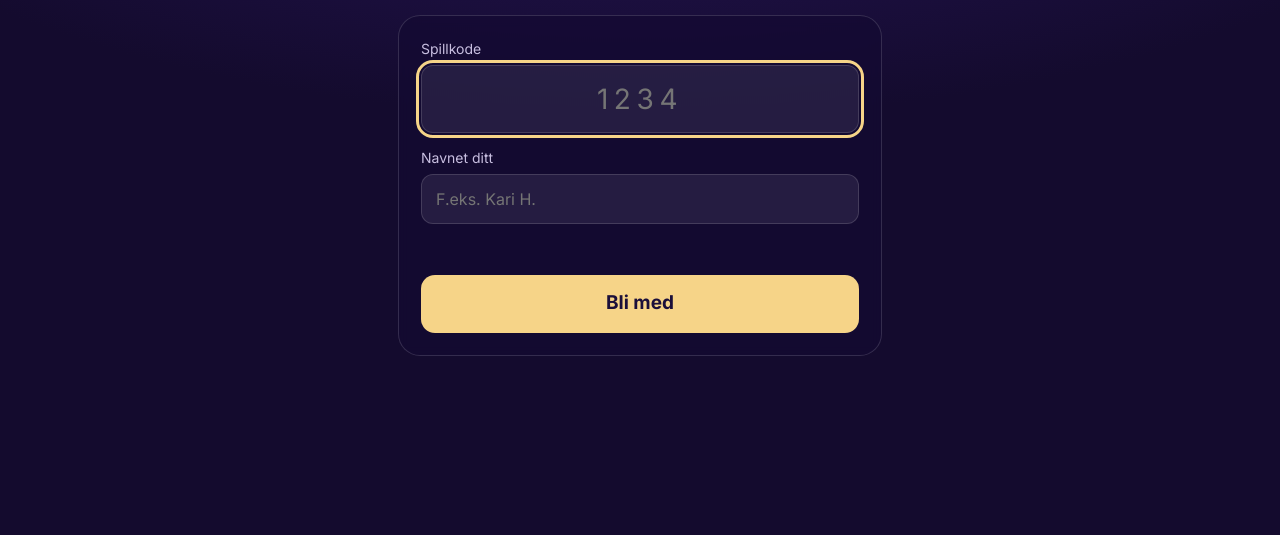
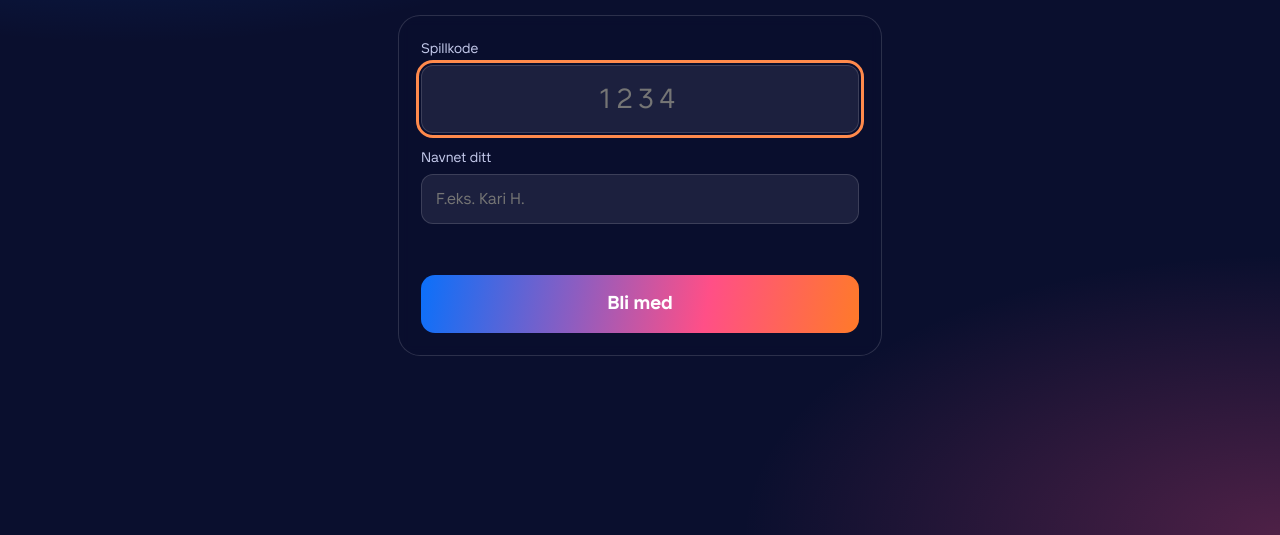
Before and after one commit to isakandre-stack/pt, a plain HTML site: page nyttar/index.html in a window 1280 px wide. Shown: the part 265-800 px from the top of the page. Drawn offline with nearby package versions, Linux system fonts and the light colour scheme.

Commit message:
Nyttårsquiz: Aspia Sans og Aspia-farger, logo i lobbyen
Co-Authored-By: Claude Opus 5.5 <noreply@anthropic.com>
Claude-Session: https://claude.ai/code/session_01HzbggNznRAVHvgPyy4t1zk

```diff
--- a/nyttar/index.html
+++ b/nyttar/index.html
@@ -3,29 +3,30 @@
 <head>
 <meta charset="UTF-8">
 <meta name="viewport" content="width=device-width, initial-scale=1">
-<meta name="theme-color" content="#140b2e">
+<meta name="theme-color" content="#0a0f2e">
 <title>Nyttårsquiz</title>
-<link rel="preconnect" href="https://fonts.googleapis.com">
-<link href="https://fonts.googleapis.com/css2?family=Inter:wght@400;600;700&display=swap" rel="stylesheet">
 <style>
 /*
 VOICE: festlig, stor og tydelig, lesbar fra bakerste bord
 IDEA: et nyttårsfyrverkeri over byen ved midnatt
 PICTURE: fyrverkeri i bakgrunnen, store fargede svarknapper med egne symboler
-COLOUR and TYPE: midnatt #140b2e, champagne #f6d488, svar i korall/turkis/gull/fiolett; Madera + Inter
+COLOUR and TYPE: Aspia-natt #0a0f2e med blå og rosa glød, gradient fra logoen; Aspia Sans, farger fra Aspia-logoen (blå, lilla, rosa, oransje)
 LAYOUT: storskjerm fyller hele flaten, mobil er én kolonne med store knapper
 */
-@font-face{font-family:Madera;src:url(madera-bold.woff2) format('woff2');font-weight:600 900;font-display:swap}
-:root{--dfont:Madera,Inter,sans-serif;--bg:#140b2e;--bg2:#21134a;--ink:#fff8ec;--mute:#c8bfe0;--gold:#f6d488;--line:rgba(255,255,255,.14);
---c0:#ff5d73;--c1:#1fbfa9;--c2:#f0a81e;--c3:#7a6bff;color-scheme:dark}
+@font-face{font-family:'Aspia Sans';src:url(AspiaSans-Regular.woff2) format('woff2');font-weight:400;font-display:swap}
+@font-face{font-family:'Aspia Sans';src:url(AspiaSans-Medium.woff2) format('woff2');font-weight:500 600;font-display:swap}
+@font-face{font-family:'Aspia Sans';src:url(AspiaSans-Bold.woff2) format('woff2');font-weight:700 900;font-display:swap}
+:root{--dfont:'Aspia Sans',system-ui,sans-serif;--bg:#0a0f2e;--bg2:#141c52;--ink:#ffffff;--mute:#c3c9ea;--gold:#ff8a4c;--line:rgba(255,255,255,.14);
+--grad:linear-gradient(100deg,#0b70fa 0%,#8c5dc1 35%,#ff4f87 65%,#ff7a29 100%);
+--c0:#0b70fa;--c1:#ff4f87;--c2:#ff7a29;--c3:#8c5dc1;color-scheme:dark}
 *{box-sizing:border-box;min-width:0}
 html,body{height:100%}
-body{margin:0;background:radial-gradient(120% 80% at 50% 0%,#2a1760 0%,var(--bg) 60%) fixed;color:var(--ink);font:17px/1.5 Inter,system-ui,sans-serif;overflow-x:clip}
+body{margin:0;background:radial-gradient(70% 55% at 10% 0%,rgba(11,112,250,.35) 0%,transparent 70%),radial-gradient(60% 50% at 100% 100%,rgba(255,79,135,.28) 0%,transparent 70%),var(--bg) fixed;color:var(--ink);font:17px/1.5 'Aspia Sans',system-ui,sans-serif;overflow-x:clip}
 #fw{position:fixed;inset:0;width:100%;height:100%;pointer-events:none;z-index:0}
 #app{position:relative;z-index:1;min-height:100%}
 h1,h2,h3,.disp{font-family:var(--dfont);font-weight:800;line-height:1.08;margin:0;text-wrap:balance}
 button,input,select,textarea{font:inherit;color:inherit}
-button{cursor:pointer;border:0;border-radius:14px;min-height:48px;padding:10px 20px;font-weight:700;background:var(--gold);color:#1b0f3a;transition:transform .08s}
+button{cursor:pointer;border:0;border-radius:14px;min-height:48px;padding:10px 20px;font-weight:700;background:var(--grad);color:#fff;transition:transform .08s}
 button:active{transform:scale(.97)}
 button.ghost{background:transparent;color:var(--ink);border:1.5px solid var(--line)}
 button:disabled{opacity:.45;cursor:default}
@@ -40,7 +41,7 @@ label{font-size:14px;color:var(--mute);display:block;margin-bottom:6px}
 /* ---------- mobil ---------- */
 .phone{max-width:520px;margin:0 auto;padding:24px 18px 40px;min-height:100vh;display:flex;flex-direction:column;gap:18px}
 .phone .top{display:flex;justify-content:space-between;align-items:center;gap:10px;font-size:15px}
-.card{background:rgba(20,10,50,.72);border:1px solid var(--line);border-radius:22px;padding:22px;backdrop-filter:blur(6px)}
+.card{background:rgba(10,15,46,.72);border:1px solid var(--line);border-radius:22px;padding:22px;backdrop-filter:blur(6px)}
 .center{text-align:center;display:flex;flex-direction:column;align-items:center;gap:12px}
 .big{font-size:clamp(40px,12vw,64px)}
 .opts{display:grid;grid-template-columns:1fr 1fr;gap:12px;flex:1}
@@ -51,7 +52,7 @@ label{font-size:14px;color:var(--mute);display:block;margin-bottom:6px}
 .bar i{display:block;height:100%;background:var(--gold);width:100%;transform-origin:left}
 .wagers{display:grid;grid-template-columns:1fr 1fr;gap:10px;width:100%}
 .wagers button{min-height:64px;font-size:20px}
-.wagers .all{grid-column:1/-1;background:var(--c0);color:#fff}
+.wagers .all{grid-column:1/-1;background:var(--c1);color:#fff}
 .good{color:#7ff0c9}.bad{color:#ffb3bd}
 /* ---------- storskjerm ---------- */
 .stage{min-height:100vh;display:flex;flex-direction:column;padding:clamp(18px,3vw,44px) clamp(18px,3vw,44px) 76px;gap:clamp(14px,2vw,28px)}
@@ -61,7 +62,7 @@ label{font-size:14px;color:var(--mute);display:block;margin-bottom:6px}
 .joinbox{display:flex;gap:28px;align-items:center;flex-wrap:wrap}
 .qr{background:#fff;border-radius:22px;padding:14px;width:min(300px,38vw);aspect-ratio:1}
 .qr svg,.qr img{width:100%;height:100%;display:block}
-.code{font-family:var(--dfont);font-weight:800;font-size:clamp(64px,9vw,150px);letter-spacing:.06em;color:var(--gold);line-height:1}
+.code{font-family:var(--dfont);font-weight:800;font-size:clamp(64px,9vw,150px);letter-spacing:.06em;background:var(--grad);-webkit-background-clip:text;background-clip:text;color:transparent;line-height:1.1;padding-right:.06em}
 .url{font-size:clamp(16px,1.6vw,24px);word-break:break-all}
 .names{display:flex;flex-wrap:wrap;gap:10px;align-content:flex-start;max-height:52vh;overflow:auto}
 .names .chip{font-size:clamp(15px,1.4vw,20px);animation:pop .35s ease-out both}
@@ -77,7 +78,7 @@ label{font-size:14px;color:var(--mute);display:block;margin-bottom:6px}
 .sopt.win{outline:5px solid #fff;outline-offset:-5px}
 .sopt .fill{position:absolute;inset:0;background:rgba(255,255,255,.18);transform-origin:left;transition:transform .8s ease-out}
 .sopt>*:not(.fill){position:relative}
-.ring{width:clamp(70px,7vw,110px);aspect-ratio:1;border-radius:50%;display:grid;place-items:center;font-family:var(--dfont);font-weight:800;font-size:clamp(26px,2.6vw,42px);background:conic-gradient(var(--gold) var(--p,100%),rgba(255,255,255,.12) 0)}
+.ring{width:clamp(70px,7vw,110px);aspect-ratio:1;border-radius:50%;display:grid;place-items:center;font-family:var(--dfont);font-weight:800;font-size:clamp(26px,2.6vw,42px);background:conic-gradient(#ff4f87 var(--p,100%),rgba(255,255,255,.12) 0)}
 .ring span{width:78%;aspect-ratio:1;border-radius:50%;background:var(--bg);display:grid;place-items:center}
 .lb{display:grid;grid-template-columns:minmax(0,1.3fr) minmax(0,1fr);gap:clamp(20px,3vw,48px);flex:1}
 .rows{display:flex;flex-direction:column;gap:8px}
@@ -90,7 +91,7 @@ label{font-size:14px;color:var(--mute);display:block;margin-bottom:6px}
 .tbar .track i{display:block;height:100%;border-radius:9px;transition:width .8s}
 .podium{display:grid;grid-template-columns:1fr 1.15fr 1fr;align-items:end;gap:clamp(10px,2vw,28px);max-width:1000px;margin:0 auto;width:100%}
 .pod{text-align:center;display:flex;flex-direction:column;gap:10px}
-.pod .blk{border-radius:20px 20px 0 0;background:linear-gradient(180deg,var(--gold),#c79a3c);color:#1b0f3a;font-family:var(--dfont);font-weight:800;font-size:clamp(36px,5vw,80px);display:grid;place-items:center}
+.pod .blk{border-radius:20px 20px 0 0;background:var(--grad);color:#fff;font-family:var(--dfont);font-weight:800;font-size:clamp(36px,5vw,80px);display:grid;place-items:center}
 .pod .nm{font-size:clamp(18px,2vw,32px);font-weight:700;overflow-wrap:anywhere}
 .finalists{display:grid;grid-template-columns:repeat(auto-fit,minmax(180px,1fr));gap:16px}
 .fcard{border-radius:20px;padding:22px;background:rgba(255,255,255,.08);border:1.5px solid var(--gold);text-align:center;font-size:clamp(18px,1.8vw,28px);font-weight:700}
@@ -103,7 +104,7 @@ label{font-size:14px;color:var(--mute);display:block;margin-bottom:6px}
 :fullscreen #fs{display:none}
 /* ---------- redigering ---------- */
 .ed{max-width:960px;margin:0 auto;padding:24px 18px 120px;display:flex;flex-direction:column;gap:20px}
-.round{border:1px solid var(--line);border-radius:22px;padding:20px;background:rgba(20,10,50,.7);display:flex;flex-direction:column;gap:14px}
+.round{border:1px solid var(--line);border-radius:22px;padding:20px;background:rgba(10,15,46,.7);display:flex;flex-direction:column;gap:14px}
 .rhead{display:grid;grid-template-columns:minmax(0,1fr) 190px auto;gap:12px;align-items:end}
 .q{border-radius:16px;background:rgba(255,255,255,.05);padding:16px;display:flex;flex-direction:column;gap:12px}
 .qopts{display:grid;grid-template-columns:1fr 1fr;gap:10px}
@@ -114,7 +115,7 @@ label{font-size:14px;color:var(--mute);display:block;margin-bottom:6px}
 .qtools button{min-height:40px;padding:6px 14px;font-size:14px}
 .qtools select{width:auto;padding:8px 10px}
 .thumb{max-height:110px;border-radius:10px}
-.savebar{position:fixed;left:0;right:0;bottom:0;z-index:5;background:rgba(14,7,34,.94);border-top:1px solid var(--line);padding:12px 18px;display:flex;gap:12px;justify-content:center;align-items:center;flex-wrap:wrap}
+.savebar{position:fixed;left:0;right:0;bottom:0;z-index:5;background:rgba(8,12,36,.94);border-top:1px solid var(--line);padding:12px 18px;display:flex;gap:12px;justify-content:center;align-items:center;flex-wrap:wrap}
 .warn{color:#ffd58a;font-size:14px}
 @media(max-width:820px){.lobby,.lb{grid-template-columns:1fr}.qr{width:min(240px,60vw)}}
 @media(max-width:600px){.rhead{grid-template-columns:1fr}.qopts{grid-template-columns:1fr}.sopts{grid-template-columns:1fr}.opt{min-height:96px}}
@@ -134,7 +135,7 @@ const SB_URL = 'https://lvhlslkiaazuytezajsw.supabase.co';
 const SB_KEY = 'sb_publishable_FsGNBrVWfEYf4O0a6A3dTw_DiW7YITe';
 const SET_ID = 'ad99e835-b680-497f-8557-1e261c6601c5';
 const TEAM_NAMES = ['Champagne','Raketter','Konfetti','Stjerneskudd','Midnatt','Glitter','Bobler','Nordlys'];
-const TEAM_COLORS = ['#f6d488','#ff5d73','#1fbfa9','#7a6bff','#5ab0ff','#ff9a3c','#e86bd8','#8be36b'];
+const TEAM_COLORS = ['#0b70fa','#ff4f87','#ff7a29','#8c5dc1','#5ea8ff','#ffb08a','#ff94b8','#c3a6ec'];
 const SHAPES = [
   '<svg viewBox="0 0 24 24"><path d="M12 2l2.9 6.6 7.1.6-5.4 4.7 1.6 7L12 17.3 5.8 20.9l1.6-7L2 9.2l7.1-.6z"/></svg>',
   '<svg viewBox="0 0 24 24"><path d="M14.5 2.5a9.5 9.5 0 1 0 7 15.8A8 8 0 0 1 14.5 2.5z"/></svg>',
@@ -154,13 +155,13 @@ const teamName = (g, t) => (g.team_names && g.team_names[t]) || '';
 const teamDot = t => `<span class="dot" style="background:${TEAM_COLORS[t % 8]}"></span>`;
 
 /* ---------- fyrverkeri ---------- */
-let FWFONT = 'Madera, Inter, sans-serif';
+let FWFONT = "'Aspia Sans', system-ui, sans-serif";
 const fw = (() => {
   const c = document.getElementById('fw'), x = c.getContext('2d'); let parts = [], level = 0, last = 0;
   const reduce = matchMedia('(prefers-reduced-motion: reduce)').matches;
   const size = () => { c.width = innerWidth * devicePixelRatio; c.height = innerHeight * devicePixelRatio; };
   size(); addEventListener('resize', size);
-  const cols = ['#f6d488','#ff5d73','#1fbfa9','#7a6bff','#ffffff'];
+  const cols = ['#3d8bff','#ff4f87','#ff7a29','#a77ddb','#ffffff'];
   const SYMS = ['+','−','×','÷','=','%','+','−','kr','∑'];
   function burst(){
     const cx = c.width * (0.15 + Math.random() * 0.7), cy = c.height * (0.12 + Math.random() * 0.4);
@@ -227,8 +228,8 @@ const music = (() => {
 })();
 const musicReady = music.load().catch(() => {});
 async function loadBrandFont(){
-  const t = await tracks.get('font');
-  if(!t || !t.blob){ document.documentElement.style.removeProperty('--dfont'); FWFONT = 'Madera, Inter, sans-serif'; return null; }
+  await tracks.del('font').catch(() => {}); const t = null; // Aspia Sans er innebygd nå
+  if(!t || !t.blob){ document.documentElement.style.removeProperty('--dfont'); FWFONT = "'Aspia Sans', system-ui, sans-serif"; return null; }
   try{ const f = new FontFace('Egenskrift', await t.blob.arrayBuffer()); await f.load(); document.fonts.add(f);
     if(location.hash === '#vert'){ document.documentElement.style.setProperty('--dfont', 'Egenskrift, Inter, sans-serif'); FWFONT = 'Egenskrift, Inter, sans-serif'; }
     return t.name; }catch(e){ return null; }
@@ -381,7 +382,6 @@ function hostLogin(msg){
     <form class="card" id="hf" style="display:flex;flex-direction:column;gap:14px">
       <div><label for="hpin">PIN</label><input id="hpin" type="password" inputmode="numeric" value="${esc(pin)}"></div>
       <div><label for="hteams">Antall lag</label><select id="hteams">${[0,2,3,4,5,6,7,8].map(n => `<option value="${n}" ${n === 5 ? 'selected' : ''}>${n ? n + ' lag' : 'Ingen lag'}</option>`).join('')}</select></div>
-      <div><label>Skrift (valgfritt, .ttf eller .woff)</label><div id="fontbox"></div></div>
       <div><label>Musikk (valgfritt, mp3 eller lignende)</label><div id="musicbox" style="display:flex;flex-direction:column;gap:8px"></div></div>
       <div class="err" id="herr">${esc(msg || '')}</div>
       <button type="submit" style="min-height:56px">Start nytt spill</button>
@@ -470,7 +470,7 @@ function renderHost(){
     if(g.status === 'lobby'){
       fw.set(1);
       const qr = qrcode(0, 'M'); qr.addData(playerUrl() + '?k=' + g.code); qr.make();
-      html = `<div class="stage"><div class="head"><h1 style="font-size:clamp(34px,4vw,64px)">${esc(g.title)}</h1><span class="chip" id="pc"></span></div>
+      html = `<div class="stage"><div class="head"><div style="display:flex;align-items:center;gap:18px"><img src="aspia-symbol.png" alt="Aspia" style="height:clamp(44px,5vw,76px)"><h1 style="font-size:clamp(34px,4vw,64px)">${esc(g.title)}</h1></div><span class="chip" id="pc"></span></div>
         <div class="lobby"><div style="display:flex;flex-direction:column;gap:22px">
           <div class="joinbox"><div class="qr">${qr.createSvgTag({cellSize: 6, margin: 0, scalable: true})}</div>
             <div><p class="mute" style="margin:0 0 6px;font-size:clamp(16px,1.4vw,22px)">Skann eller gå til</p><div class="url">${esc(playerUrl())}</div>
@@ -681,7 +681,7 @@ function route(){
   clearInterval(H.poll); clearInterval(P.poll);
   fsBtn.hidden = location.hash !== '#vert' || !document.documentElement.requestFullscreen;
   if(location.hash === '#vert' && fontName){ document.documentElement.style.setProperty('--dfont', 'Egenskrift, Inter, sans-serif'); FWFONT = 'Egenskrift, Inter, sans-serif'; }
-  if(location.hash !== '#vert'){ document.documentElement.style.removeProperty('--dfont'); FWFONT = 'Madera, Inter, sans-serif'; }
+  if(location.hash !== '#vert'){ document.documentElement.style.removeProperty('--dfont'); FWFONT = "'Aspia Sans', system-ui, sans-serif"; }
   muBtn.hidden = location.hash !== '#vert'; if(location.hash !== '#vert') music.set(null);
   if(location.hash === '#vert'){ document.title = 'Nyttårsquiz · storskjerm'; hostLogin(); }
   else if(location.hash === '#rediger'){ document.title = 'Nyttårsquiz · redigering'; editLogin(); }
```
Also changed, not shown: nyttar/AspiaSans-Bold.woff2 (added), nyttar/AspiaSans-Medium.woff2 (added), nyttar/AspiaSans-Regular.woff2 (added), nyttar/aspia-symbol.png (added), nyttar/madera-bold.woff2 (deleted).
